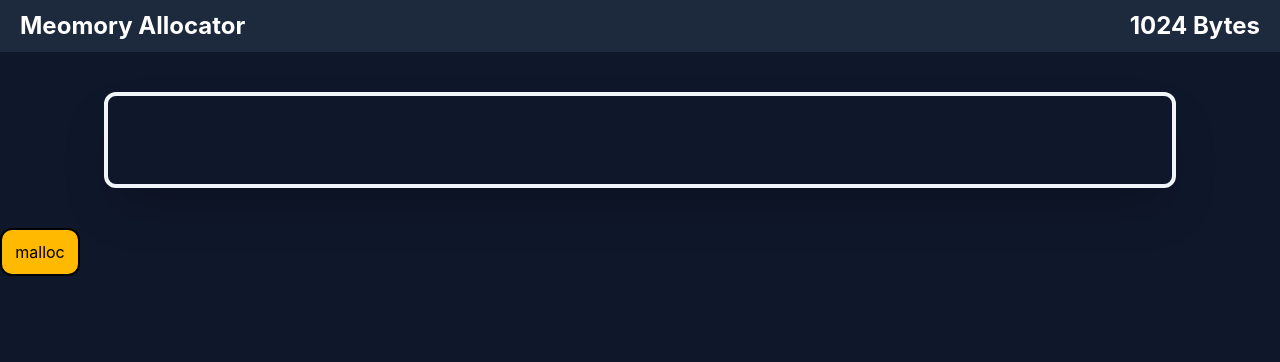
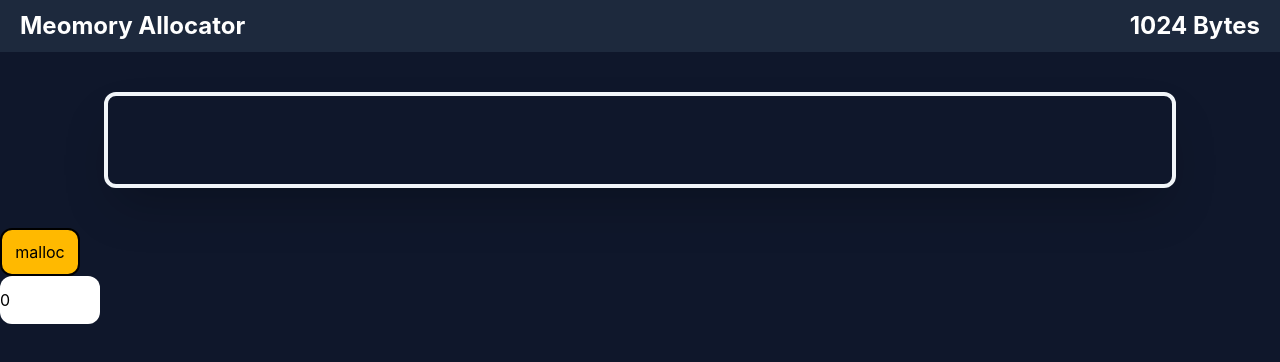
Before and after one commit to alex1bondoc/Heap-Visualizer, a React (Vite) app: page / in a window 1280 px wide. Shown: the top 362 px of the page. Built offline with nearby package versions, Linux system fonts and the light colour scheme; no server answers.

Commit message:
Implemented input for the size of malloc

```diff
--- a/src/App.tsx
+++ b/src/App.tsx
@@ -8,6 +8,7 @@
 
 function App() {
     const heapSize = 1024
+    const [mallocSize, setMallocSize] = useState<number>(0);
     const [blocks, setBlocks] = useState<MemoryBlock[]>([])
     const [wasmInstance, setWasmInstance] = useState<any>(null)
 
@@ -32,7 +33,7 @@
         if (wasmInstance === null) {
             return;
         }
-        const serializedHeap = instance._wasmGetHeap();
+        const serializedHeap = instance.ccall('wasmGetHeap', ['string'], [], []);
         const jsonString = instance.UTF8ToString(serializedHeap);
         const json = JSON.parse(jsonString);
         setBlocks(json.map((block: any) => {return new MemoryBlock(block.id, block.size, block.status as Status)}));
@@ -41,7 +42,7 @@
         if (instance === null) {
             return;
         }
-        instance._wasmMalloc(128);
+        instance.ccall('wasmMalloc', null, ['number'], [mallocSize]);
         refreshBlocks(instance);
     }
     const free = (instance: any, hexAddres: string) => {
@@ -51,11 +52,17 @@
         instance._wasmFree(hexAddres);
         refreshBlocks(instance);
     }
+
+    const handleChange = (event: any) => {
+        const value = event.target.value;
+        setMallocSize(value);
+    }
     return (
         <div className="flex flex-col h-screen w-full bg-slate-900  ">
             <Header size={heapSize}></Header>
             <Heap size={heapSize} blocks={blocks}></Heap>
             <button onClick={() => malloc(wasmInstance)} className="border-2 bg-amber-400 h-12 w-20 rounded-xl">malloc</button>
+            <input className="h-12 w-25 bg-white rounded-xl" value={mallocSize} onChange={handleChange} ></input>
         </div>
     )
 }
```
